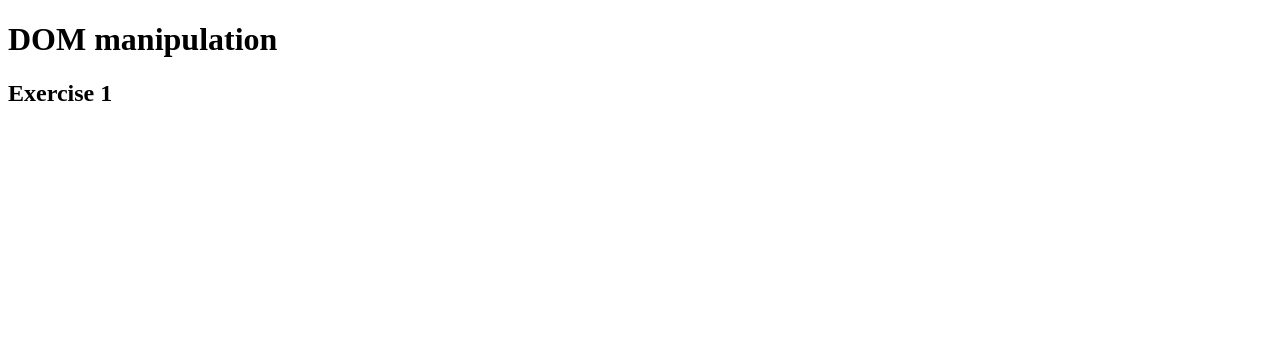
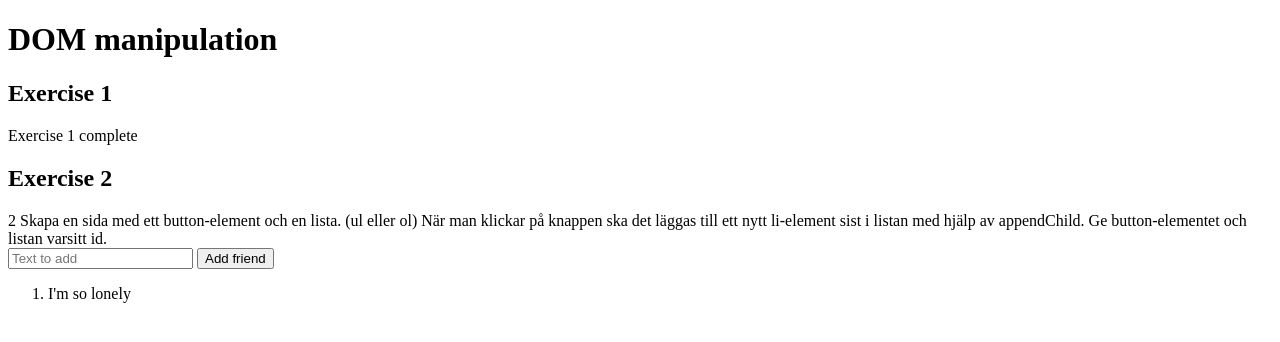
Before and after one commit to david-zocom/dom-exercises, a plain HTML site: page index.html in a window 1280 px wide. Drawn offline with Linux system fonts and the light colour scheme.

Commit message:
Exercises 1 and 2

```diff
--- a/index.html
+++ b/index.html
@@ -4,14 +4,39 @@
 	<meta charset="utf-8">
 	<title>JavaScript exercises - DOM manipulation</title>
 	<link rel="stylesheet" href="style.css">
-	<script src="jquery" charset="utf-8"></script>
+	<!-- <script src="jquery" charset="utf-8"></script> -->
 	<script src="script.js" charset="utf-8"></script>
 </head>
 <body>
 	<h1>DOM manipulation</h1>
 	<section>
 		<h2>Exercise 1</h2>
-
+		<div class="" id="exercise1">
+			1 Skapa en sida med en div. Ge div-elementet ett id. När sidan laddas ska du byta textinnehållet till något annat med hjälp av JavaScript och egenskapen innerHTML.
+		</div>
+	</section>
+	<section>
+		<h2>Exercise 2</h2>
+		<div class="">
+			2 Skapa en sida med ett button-element och en lista. (ul eller ol) När man klickar på knappen ska det läggas till ett nytt li-element sist i listan med hjälp av appendChild. Ge button-elementet och listan varsitt id. <br>
+			<input type="text" value="" placeholder="Text to add" id="ex2text" />
+			<button id="ex2button">Add friend</button>
+			<ol id="ex2list">
+				<li>I'm so lonely</li>
+			</ol>
+		</div>
 	</section>
 </body>
+
+
+
+
+
+
+
+
+
+
+
+
 </html>
--- a/script.js
+++ b/script.js
@@ -0,0 +1,31 @@
+window.addEventListener('load', () => {
+	let exercise1 = document.getElementById('exercise1');
+	exercise1.innerHTML = 'Exercise 1 complete';
+
+
+	// let counter = 1;
+	// TODO: prevent user from adding an empty string to the list
+	let ex2button = document.querySelector('#ex2button');
+	let ex2text = document.querySelector('#ex2text');
+	let ex2list = document.querySelector('#ex2list');
+
+	ex2button.addEventListener('click', e => {
+		// console.log('Exercise 2 button click');
+		let li = document.createElement('li');
+		let userText = ex2text.value;
+		li.innerText = userText;
+		ex2list.appendChild(li);
+	});
+})
+
+
+
+
+
+
+
+
+
+
+
+//
```
